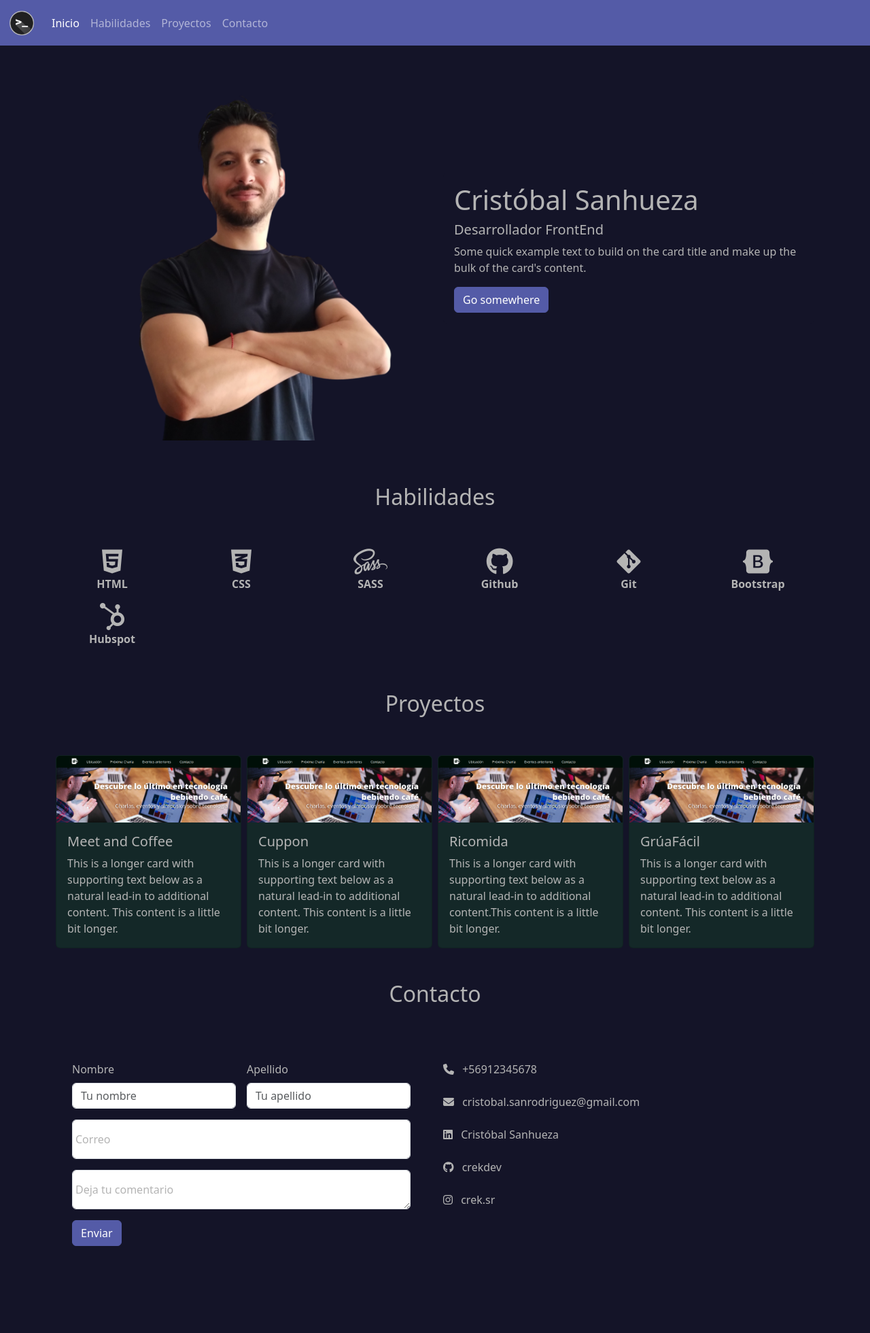
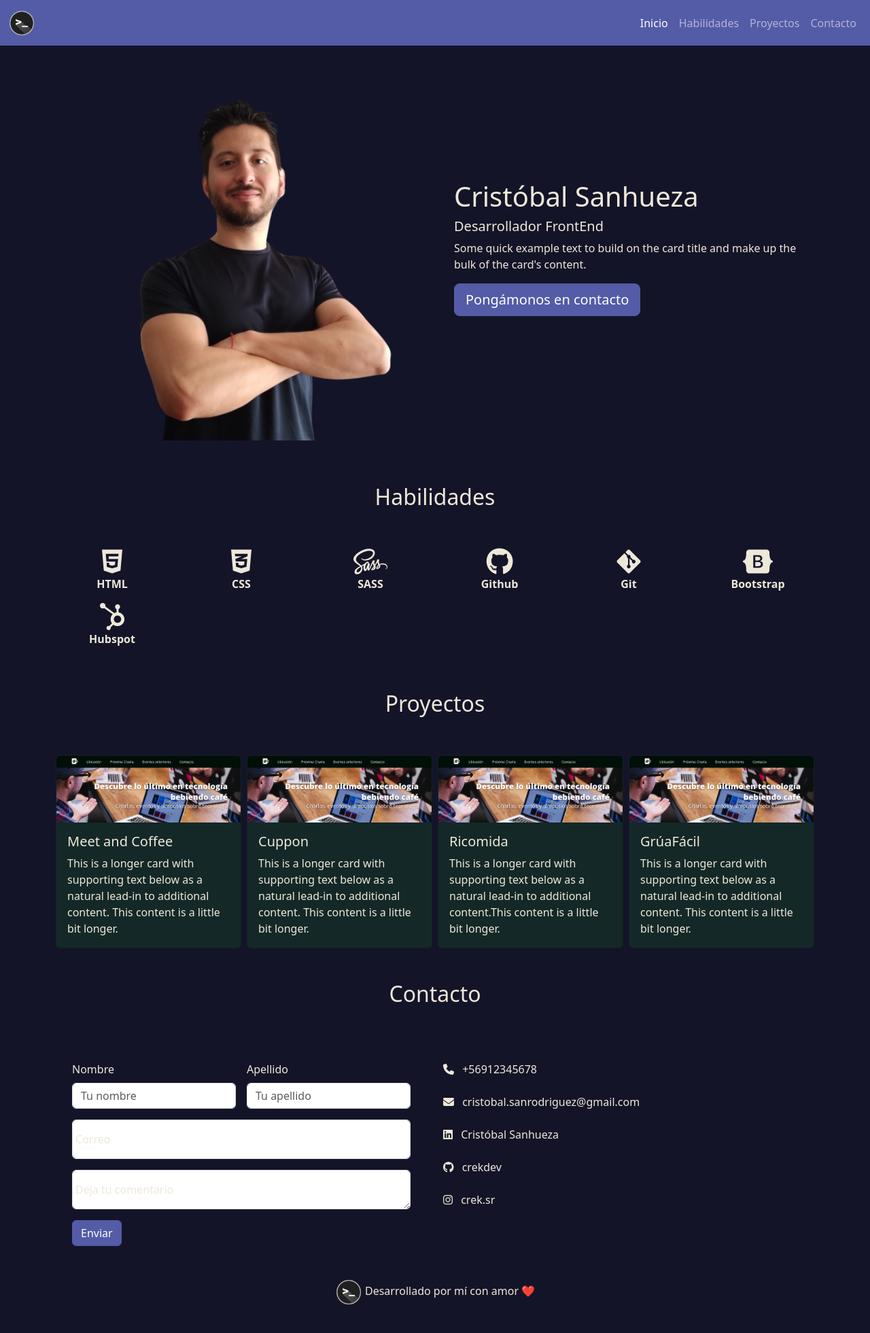
Before and after one commit to crekdev/Desafio-Portafolio, a website: page index.html in a window 1280 px wide. Shown: the whole page at 68% size. Before the commit the page ends 1857 px from the top, so only its background shows below. Drawn offline with nearby package versions, Linux system fonts and the light colour scheme.

Commit message:
Entrega de desafio

```diff
--- a/assets/sass/abstracts/_variables.scss
+++ b/assets/sass/abstracts/_variables.scss
@@ -2,5 +2,5 @@ $primary:   #545ba7;
 $secondary:  #142828;
 $info:    #433D8B !default;
 $warning:   #C8ACD6 !default;
-$light:    #b4b4b4;
+$light:    #eee8d9;
 $dark: #141428;
--- a/assets/sass/themes/_theme.scss
+++ b/assets/sass/themes/_theme.scss
@@ -2,9 +2,3 @@
   background-color: $dark;
   color: $light;
 }
-
-/*#proyectos .card {
-  :hover {
-    background-color: $primary;
-}}
-*/
--- a/index.html
+++ b/index.html
@@ -4,7 +4,8 @@
 <head>
   <meta charset="UTF-8">
   <meta name="viewport" content="width=device-width, initial-scale=1.0">
-  <title>Portafolio | Cristobal Sanhueza Rodríguez</title>
+  <title>Cristobal Sanhueza Rodríguez | Desarrollador FrontEnd</title>
+  <link rel="shortcut icon" href="assets/img/favicon-portafolio.ico" type="image/x-icon">
   <link rel="stylesheet" href="assets/css/main.css">
   <script src="https://kit.fontawesome.com/0e44dc81b4.js" crossorigin="anonymous"></script>
 </head>
@@ -24,18 +25,18 @@
           <span class="navbar-toggler-icon"></span>
         </button>
         <div class="collapse navbar-collapse" id="navbarNav">
-          <ul class="navbar-nav">
+          <ul class="navbar-nav ms-auto">
             <li class="nav-item">
               <a class="nav-link active" aria-current="page" href="#">Inicio</a>
             </li>
             <li class="nav-item">
-              <a class="nav-link" href="#">Habilidades</a>
+              <a class="nav-link" href="#habilidades">Habilidades</a>
             </li>
             <li class="nav-item">
-              <a class="nav-link" href="#">Proyectos</a>
+              <a class="nav-link" href="#proyectos">Proyectos</a>
             </li>
             <li class="nav-item">
-              <a class="nav-link" href="#">Contacto</a>
+              <a class="nav-link" href="#contacto">Contacto</a>
             </li>
           </ul>
         </div>
@@ -57,7 +58,7 @@
               <h5 class="card-title">Desarrollador FrontEnd</h5>
               <p class="card-text">Some quick example text to build on the card title and make up the bulk of the card's
                 content.</p>
-              <a href="#" class="btn btn-primary">Go somewhere</a>
+              <a href="#contacto" class="btn btn-primary btn-lg">Pongámonos en contacto</a>
             </div>
           </div>
         </div>
@@ -209,6 +210,16 @@
 
   </section>
   <!--footer-->
+  <footer>
+    <div class="container">
+      <div class="row text-center">
+        <p class="p-4" href="#inicio">
+          <img src="assets/img/icon-portafolio.png" alt="Logo" width="40" height="40">
+          Desarrollado por mí con amor ❤️
+        </p>
+      </div>
+    </div>
+  </footer>
 
   <!--scripts-->
   <script src="https://cdn.jsdelivr.net/npm/@popperjs/core@2.11.8/dist/umd/popper.min.js"
```
Also changed, not shown: assets/sass/main.scss (+2 -13 lines), assets/css/main.css, assets/sass/abstracts/_mixins.scss (deleted), 1 other file.
